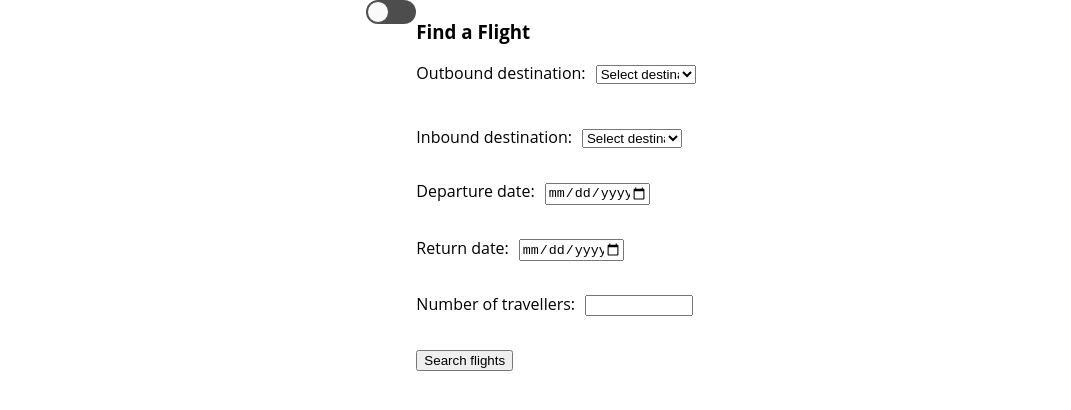
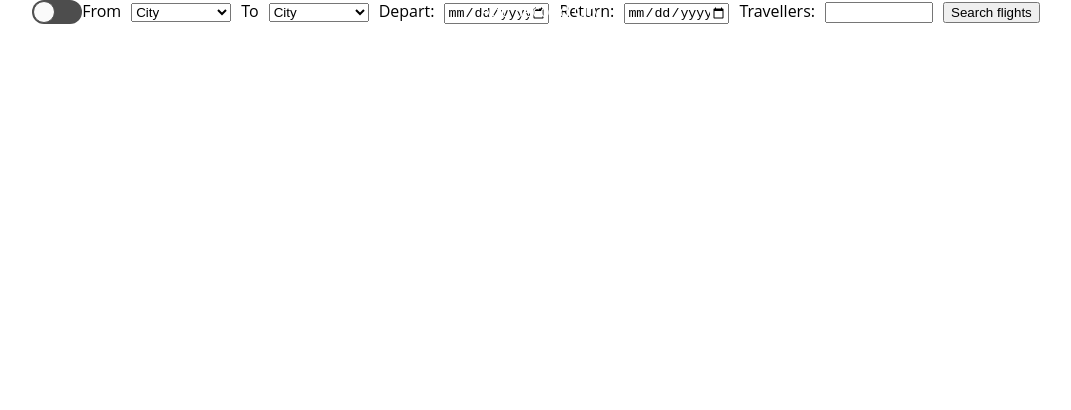
Before and after one commit to rachelnewby/destination-unknown, a React (Create React App) app in the folder frontend/: page / in a window 1280 px wide. Shown: the top 410 px of the page, without its empty margins (99-1170 px from the left). Built offline with nearby package versions, Linux system fonts and the light colour scheme.

Commit message:
Fixed form inputs

```diff
--- a/frontend/src/components/form/form.js
+++ b/frontend/src/components/form/form.js
@@ -94,14 +94,12 @@ function FlightForm() {
       });
   };
   return (
-    <main class="content">
-      <h3 class="panel__title">Find a Flight</h3>
+    <main>
+      <div class="wrapper">
         <form onSubmit={handleSubmit}>
           <div class="form__row">
             <div class="form__input">
-            <div class="form__row">
-              <div class="form__input">
-                <label>Outbound destination:</label>
+                  <label>From</label>
                   <select
                     className="form-control"
                     value={outboundDestination}
@@ -109,74 +107,52 @@ function FlightForm() {
                       setOutboundDestination(event.target.value)
                     }
                   >
-                  <option value="">Select destination</option>
+                    <option value="">City</option>
                     {outbound.map((option) => (
                       <option key={option.airportcode} value={option.airportcode}>
                         {option.place}
                       </option>
                     ))}
                   </select>
-              </div>
-            </div>
-          </div>
-        </div>
-        <br />
-        <div class="form__row">
-          <div class="form__input">
-            <label>Inbound destination:</label>
+              <label>To</label>
               <select
                 className="form-control"
                 value={inboundDestination}
                 onChange={(event) => setInboundDestination(event.target.value)}
               >
-              <option value="">Select destination</option>
+                <option value="">City</option>
                 {inbound.map((option) => (
                   <option key={option.airportcode} value={option.airportcode}>
                     {option.place}
                   </option>
                 ))}
               </select>
-          </div>
-        </div>
-        <br />
-        <div class="form__row">
-          <div class="form__input">
-            <label>Departure date:</label>
+              <label>Depart:</label>
               <input
                 className="form-control"
                 type="date"
                 value={departureDate}
                 onChange={(event) => setDepartureDate(event.target.value)}
               />
-          </div>
-        </div>
-        <br />
-        <div class="form__row">
-          <div class="form__input">
-            <label>Return date:</label>
+              <label>Return:</label>
               <input
                 className="form-control"
                 type="date"
                 value={returnDate}
                 onChange={(event) => setReturnDate(event.target.value)}
               />
-          </div>
-        </div>
-        <br />
-        <div class="form__row">
-          <div class="form__input">
-            <label>Number of travellers:</label>
+              <label>Travellers:</label>
               <input
                 className="form-control"
                 type="text"
                 value={numberOfTravellers}
                 onChange={(event) => setNumberofTravellers(event.target.value)}
               />
+            <button type="submit">Search flights</button>
             </div>
             </div>
-        <br />
-        <button type="submit">Search flights</button>
           </form>
+        </div>
       {flights && <PriceChart chartData={flights} />}
       {error && <ErrorMessage error={error} />}
       {city && <BudgetRatings cityData={city} />}
```
Lines whose indentation alone changed are shown as unchanged.
